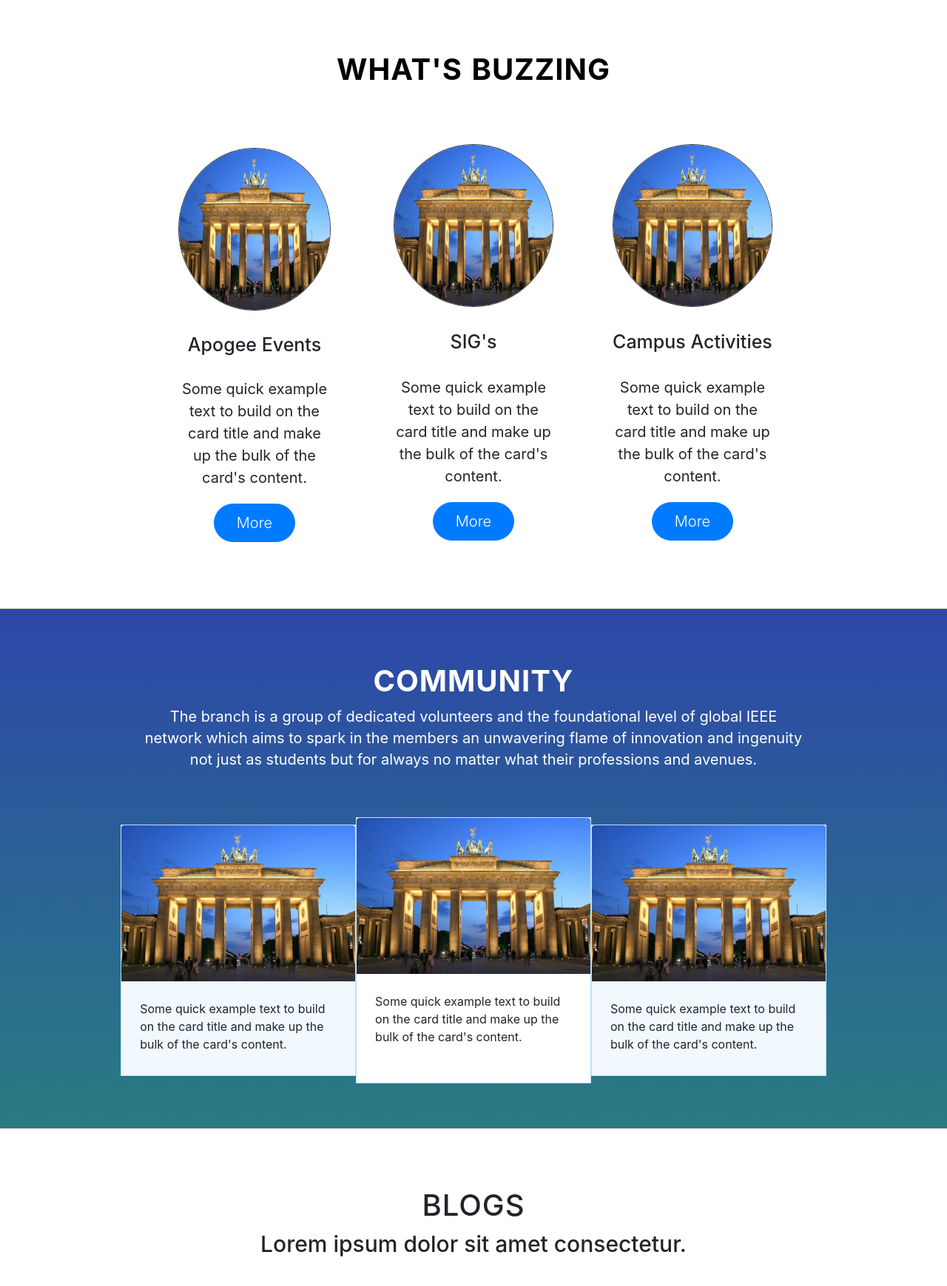
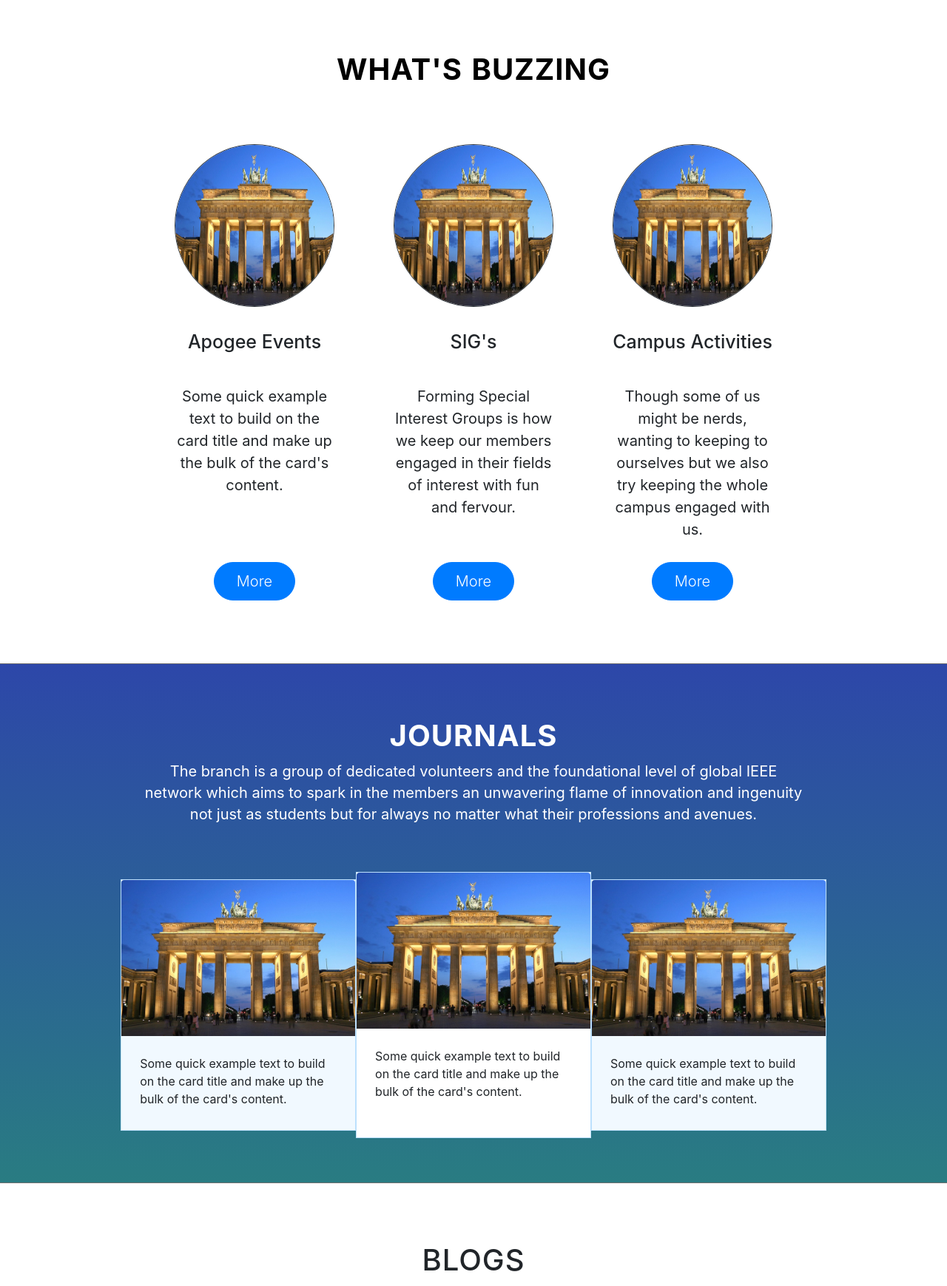
Before and after one commit to IEEE-BITS-Pilani-Student-Chapter/IEEE_BPPC, a Django app: page / in a window 1280 px wide. Shown: the part 801-2540 px from the top of the page at 74% size. Run offline with Django 3.2, Linux system fonts and the light colour scheme; some libraries are stand-ins or nearby versions.

Commit message:
some content

```diff
--- a/templates/app/home.html
+++ b/templates/app/home.html
@@ -19,27 +19,27 @@
     </div>
   </div>
   <div class="row" style="margin-left: 10%;margin-right: 10%;">
-    <div class="col-lg-4 col-md">
-      <div style="margin: 1.5rem;">
+    <div class="col-md">
+      <div class="card-body">
           <img src="{% static 'img/berlin.jpg' %}" class="rounded-circle mx-auto border border-dark" alt="" style="width: 100%;height: 11em;">
-          <h5 class="text-center" style="padding-top: 15%;">Apogee Events</h5>
-          <p class="text-center" style="padding-top: 10%;">Some quick example text to build on the card title and make up the bulk of the card's content.</p>
+          <h5 class="text-center" style="padding-top: 15%;height: 3em;">Apogee Events</h5>
+          <p class="text-center" style="padding-top: 10%;height: 12em">Some quick example text to build on the card title and make up the bulk of the card's content.</p>
           <center><a href="#" class="btn btn-primary">More</a></center>
         </div>
     </div>
-    <div class="col-lg-4 col-md">
+    <div class="col-md">
       <div class="card-body">
           <img src="{% static 'img/berlin.jpg' %}" class="rounded-circle mx-auto border border-dark" alt="" style="width: 100%;height: 11em;">
-          <h5 class="text-center" style="padding-top: 15%;">SIG's</h5>
-          <p class="text-center" style="padding-top: 10%;">Some quick example text to build on the card title and make up the bulk of the card's content.</p>
+          <h5 class="text-center" style="padding-top: 15%;height: 3em;">SIG's</h5>
+          <p class="text-center" style="padding-top: 10%;;height: 12em">Forming Special Interest Groups is how we keep our members engaged in their fields of interest with fun and fervour.</p>
           <center><a href="#" class="btn btn-primary">More</a></center>
         </div>
     </div>
-    <div class="col-lg-4 col-md">
+    <div class="col-md">
       <div class="card-body">
           <img src="{% static 'img/berlin.jpg' %}" class="rounded-circle mx-auto border border-dark" alt="" style="width: 100%;height: 11em;">
-          <h5 class="text-center" style="padding-top: 15%;">Campus Activities</h5>
-          <p class="text-center" style="padding-top: 10%;">Some quick example text to build on the card title and make up the bulk of the card's content.</p>
+          <h5 class="text-center" style="padding-top: 15%;height: 3em;">Campus Activities</h5>
+          <p class="text-center" style="padding-top: 10%;;height: 12em">Though some of us might be nerds, wanting to keeping to ourselves but we also try keeping the whole campus engaged  with us.</p>
           <center><a href="#" class="btn btn-primary">More</a></center>
         </div>
     </div>
@@ -56,7 +56,7 @@
 <div class="container-fluid" style="padding-top:3em;padding-bottom: 3em;background: transparent linear-gradient(180deg, #2D47A9 0%, #297C82 100%) 0% 0% no-repeat padding-box;border: 1px solid #707070;opacity: 1;">
   <div class="row" style="padding-bottom: 1.5em; color:white;">
     <div class="col">
-      <h2 class="text-center"><b>Community</b></h2>
+      <h2 class="text-center"><b>Journals</b></h2>
       <p class="long-copy" align="center">
         The branch is a group of dedicated volunteers and the foundational level of global IEEE network which aims to spark in the members an unwavering flame of innovation and ingenuity not just as students but for always no matter what their professions and avenues.
       </p>
@@ -65,7 +65,6 @@
 <div class="row" >
   <div class="contawfiner">
     <div class="containery">
-
       <div class="community-box two">
         <img class="card-img-top" src="{% static 'img/berlin.jpg' %}" alt="Card image cap">
           <div class="card-body">
@@ -216,10 +215,9 @@
           <div class="timeline-panel">
             <div class="timeline-heading">
               <h4 class="timeline-title">Instituted on Campus in 2012.</h4>
-              <p><small class="text-muted"><i class="glyphicon glyphicon-time"></i> 11 hours ago via Twitter</small></p>
             </div>
             <div class="timeline-body">
-              <p>Mussum ipsum cacilds, vidis litro abertis. Consetis adipiscings elitis. Pra lá , depois divoltis porris, paradis. Paisis, filhis, espiritis santis. Mé faiz elementum girarzis, nisi eros vermeio, in elementis mé pra quem é amistosis quis leo. Manduma pindureta quium dia nois paga. Sapien in monti palavris qui num significa nadis i pareci latim. Interessantiss quisso pudia ce receita de bolis, mais bolis eu num gostis.</p>
+              <p>One spark klindles the other and so began our story in 2012 with the efforts of Prof. V.K. Chaubey, our Branch Councillor and student volunteers.</p>
             </div>
           </div>
         </li>
@@ -230,7 +228,7 @@
               <h4 class="timeline-title">Mussum ipsum cacilds</h4>
             </div>
             <div class="timeline-body">
-              <p>Mussum ipsum cacilds, vidis litro abertis. Consetis adipiscings elitis. Pra lá , depois divoltis porris, paradis. Paisis, filhis, espiritis santis. Mé faiz elementum girarzis, nisi eros vermeio, in elementis mé pra quem é amistosis quis leo. Manduma pindureta quium dia nois paga. Sapien in monti palavris qui num significa nadis i pareci latim. Interessantiss quisso pudia ce receita de bolis, mais bolis eu num gostis.</p>
+              <!-- <p>Mussum ipsum cacilds, vidis litro abertis. Consetis adipiscings elitis. Pra lá , depois divoltis porris, paradis. Paisis, filhis, espiritis santis. Mé faiz elementum girarzis, nisi eros vermeio, in elementis mé pra quem é amistosis quis leo. Manduma pindureta quium dia nois paga. Sapien in monti palavris qui num significa nadis i pareci latim. Interessantiss quisso pudia ce receita de bolis, mais bolis eu num gostis.</p> -->
               <p>Suco de cevadiss, é um leite divinis, qui tem lupuliz, matis, aguis e fermentis. Interagi no mé, cursus quis, vehicula ac nisi. Aenean vel dui dui. Nullam leo erat, aliquet quis tempus a, posuere ut mi. Ut scelerisque neque et turpis posuere pulvinar pellentesque nibh ullamcorper. Pharetra in mattis molestie, volutpat elementum justo. Aenean ut ante turpis. Pellentesque laoreet mé vel lectus scelerisque interdum cursus velit auctor. Lorem ipsum dolor sit amet, consectetur adipiscing elit. Etiam ac mauris lectus, non scelerisque augue. Aenean justo massa.</p>
             </div>
           </div>
@@ -239,7 +237,7 @@
           <div class="timeline-badge danger"><i class="glyphicon glyphicon-credit-card"></i></div>
           <div class="timeline-panel">
             <div class="timeline-heading">
-              <h4 class="timeline-title">Mussum ipsum cacilds</h4>
+              <!-- <h4 class="timeline-title">Mussum ipsum cacilds</h4> -->
             </div>
             <div class="timeline-body">
               <p>Mussum ipsum cacilds, vidis litro abertis. Consetis adipiscings elitis. Pra lá , depois divoltis porris, paradis. Paisis, filhis, espiritis santis. Mé faiz elementum girarzis, nisi eros vermeio, in elementis mé pra quem é amistosis quis leo. Manduma pindureta quium dia nois paga. Sapien in monti palavris qui num significa nadis i pareci latim. Interessantiss quisso pudia ce receita de bolis, mais bolis eu num gostis.</p>
@@ -253,7 +251,7 @@
           <div class="timeline-badge success"><i class="glyphicon glyphicon-thumbs-up"></i></div>
           <div class="timeline-panel">
             <div class="timeline-heading">
-              <h4 class="timeline-title">Mussum ipsum cacilds</h4>
+              <!-- <h4 class="timeline-title">Mussum ipsum cacilds</h4> -->
             </div>
             <div class="timeline-body">
               <p>Mussum ipsum cacilds, vidis litro abertis. Consetis adipiscings elitis. Pra lá , depois divoltis porris, paradis. Paisis, filhis, espiritis santis. Mé faiz elementum girarzis, nisi eros vermeio, in elementis mé pra quem é amistosis quis leo. Manduma pindureta quium dia nois paga. Sapien in monti palavris qui num significa nadis i pareci latim. Interessantiss quisso pudia ce receita de bolis, mais bolis eu num gostis.</p>
```
